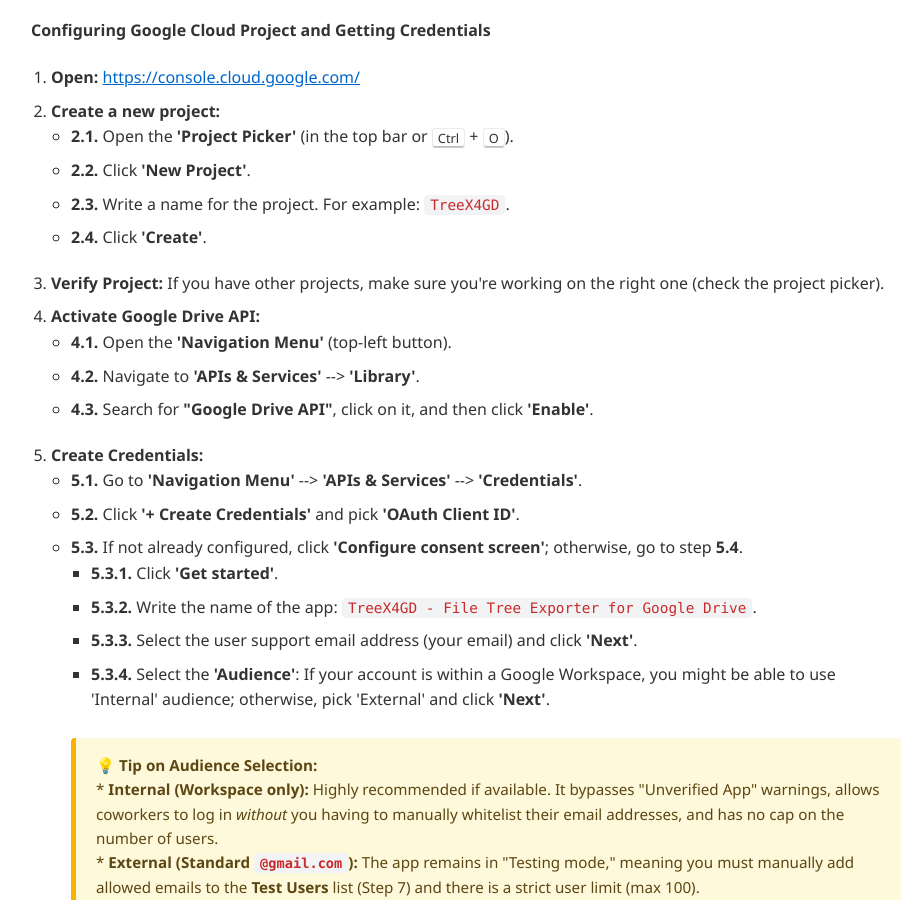
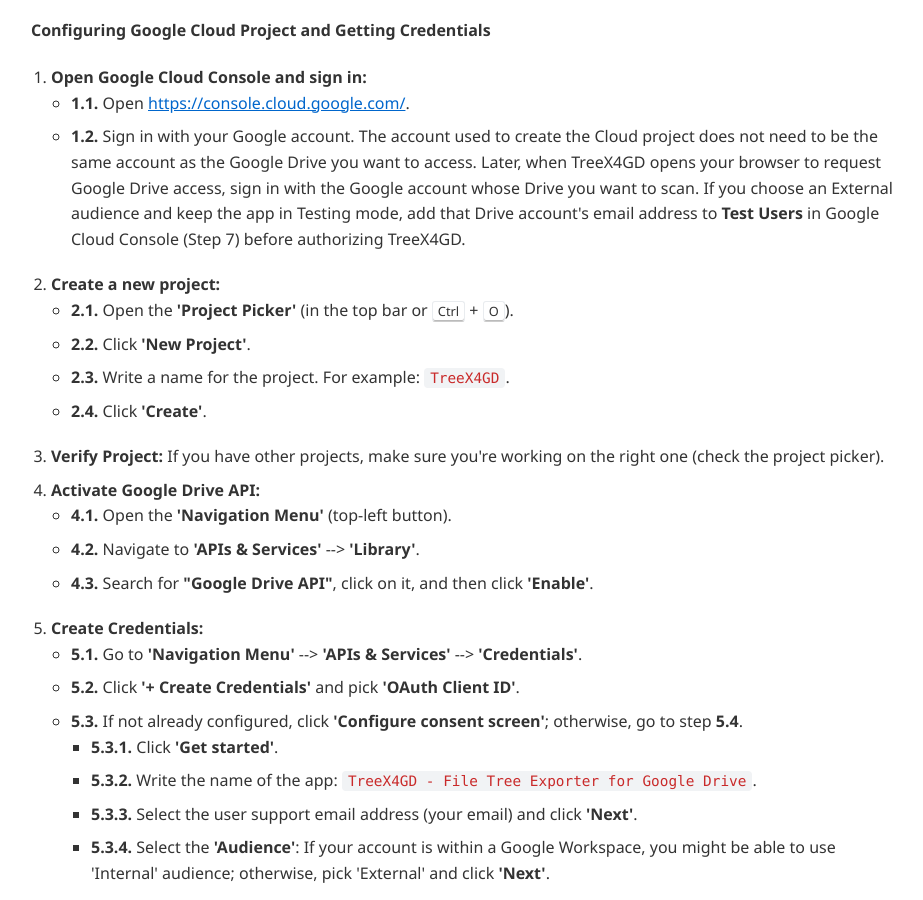
Before and after one commit to LuisMiCa/TreeX4GD, a plain HTML site: page script/TreeX4GD-help.html in a window 1280 px wide. Shown: the part 5333-6233 px from the top of the page, without its empty margins (59-982 px from the left). Drawn offline with Linux system fonts and the light colour scheme.

Commit message:
docs: clarify Google Cloud sign-in and OAuth audience setup

```diff
--- a/script/TreeX4GD-help.html
+++ b/script/TreeX4GD-help.html
@@ -791,7 +791,12 @@
 
             <h4 id="configuring-google-cloud-project">Configuring Google Cloud Project and Getting Credentials</h4>
             <ol>
-                <li><strong>Open:</strong> <a href="https://console.cloud.google.com/" target="_blank">https://console.cloud.google.com/</a></li>
+                <li><strong>Open Google Cloud Console and sign in:</strong>
+                    <ul>
+                        <li><strong>1.1.</strong> Open <a href="https://console.cloud.google.com/" target="_blank">https://console.cloud.google.com/</a>.</li>
+                        <li><strong>1.2.</strong> Sign in with your Google account. The account used to create the Cloud project does not need to be the same account as the Google Drive you want to access. Later, when TreeX4GD opens your browser to request Google Drive access, sign in with the Google account whose Drive you want to scan. If you choose an External audience and keep the app in Testing mode, add that Drive account's email address to <strong>Test Users</strong> in Google Cloud Console (Step 7) before authorizing TreeX4GD.</li>
+                    </ul>
+                </li>
                 <li><strong>Create a new project:</strong>
                     <ul>
                         <li><strong>2.1.</strong> Open the <strong>'Project Picker'</strong> (in the top bar or <span class="kbd">Ctrl</span> + <span class="kbd">O</span>).</li>
@@ -821,7 +826,7 @@
                             </ul>
                             <div class="note">
                                 💡 <strong>Tip on Audience Selection:</strong><br>
-                                * <strong>Internal (Workspace only):</strong> Highly recommended if available. It bypasses "Unverified App" warnings, allows coworkers to log in <em>without</em> you having to manually whitelist their email addresses, and has no cap on the number of users.<br>
+                                * <strong>Internal (Workspace only):</strong> Highly recommended if available. It restricts app access to Google Workspace users within your organisation. It bypasses "Unverified App" warnings, allows coworkers to log in <em>without</em> you having to manually whitelist their email addresses, and has no cap on the number of users.<br>
                                 * <strong>External (Standard <code>@gmail.com</code>):</strong> The app remains in "Testing mode," meaning you must manually add allowed emails to the <strong>Test Users</strong> list (Step 7) and there is a strict user limit (max 100).<br><br>
                                 <strong>Note:</strong> Either way, any user using your configuration will need a copy of your <code>credentials.json</code> file to launch the app (think of it as a shared <strong>App ID card</strong>, not an account access key).
                             </div>
```
Also changed, not shown: 1 other file.
